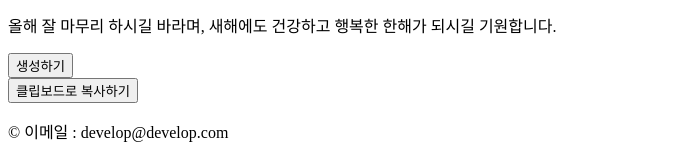
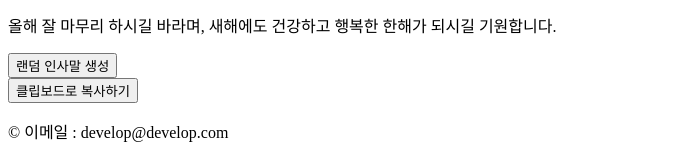
Before and after one commit to etff/help-message, a plain HTML site: page index.html in a window 1280 px wide. Shown: the part 192-336 px from the top of the page, without its empty margins (0-699 px from the left). Drawn offline with Linux system fonts and the light colour scheme.

Commit message:
style: 문구수정

```diff
--- a/index.html
+++ b/index.html
@@ -35,7 +35,7 @@
             기원합니다.
           </p>
           <div class="askform">
-            <input type="submit" value="생성하기" />
+            <input type="submit" value="랜덤 인사말 생성" />
           </div>
           <div class="clipboard">
             <input type="button" value="클립보드로 복사하기" />
```
